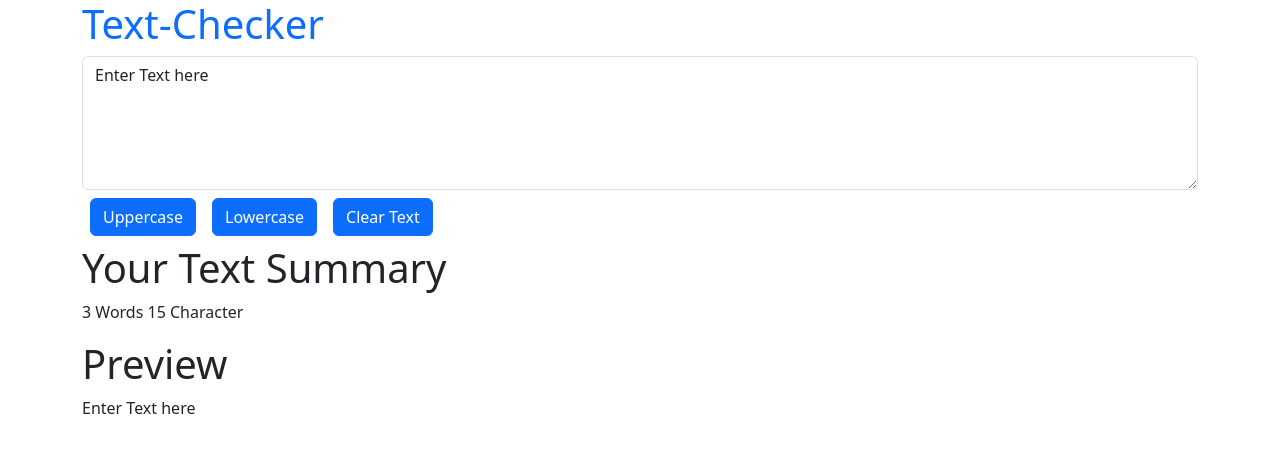
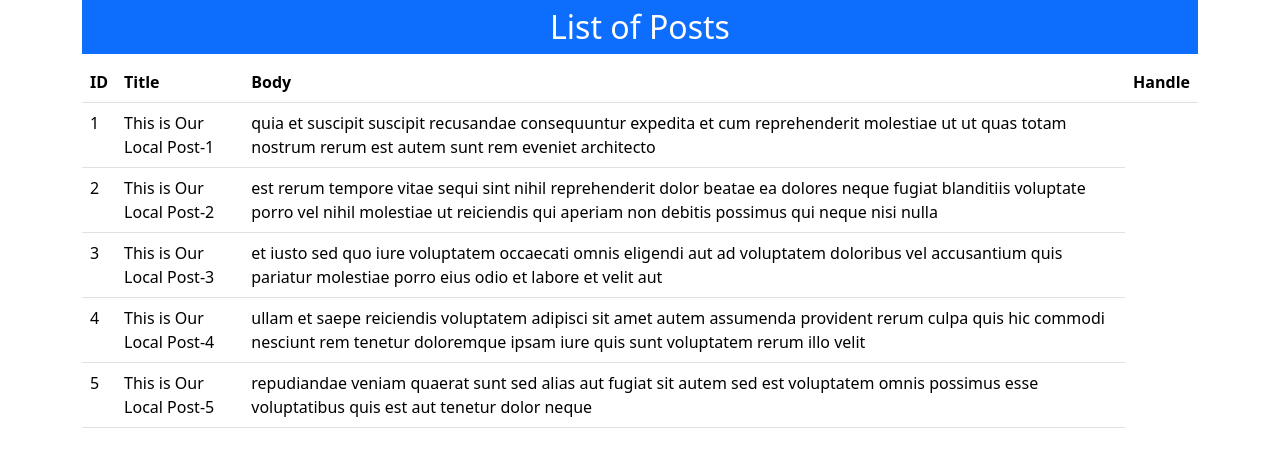
Before and after one commit to pankkap/Fab23FullstackTraining, a React (Create React App) app in the folder session31/: page / in a window 1280 px wide. Shown: the top 456 px of the page. Built offline with nearby package versions, Linux system fonts and the light colour scheme; data requests are answered from the project's data file.

Commit message:
Session-36 Axios, json-server

```diff
--- a/session31/package.json
+++ b/session31/package.json
@@ -6,7 +6,9 @@
     "@testing-library/jest-dom": "^5.16.5",
     "@testing-library/react": "^13.4.0",
     "@testing-library/user-event": "^13.5.0",
+    "axios": "^1.4.0",
     "bootstrap": "^5.3.0",
+    "json-server": "^0.17.3",
     "react": "^18.2.0",
     "react-dom": "^18.2.0",
     "react-scripts": "5.0.1",
@@ -14,6 +16,7 @@
   },
   "scripts": {
     "start": "react-scripts start",
+    "json-server": "json-server --watch src/db.json --host=127.0.0.1 --port 3003",
     "build": "react-scripts build",
     "test": "react-scripts test",
     "eject": "react-scripts eject"
--- a/session31/src/App.js
+++ b/session31/src/App.js
@@ -9,6 +9,7 @@ import TodoApp from './components/StateManagement/TodoApp';
 import CompLifeCycle from './components/StateManagement/CompLifeCycle';
 import UseEffectDemo from './components/StateManagement/UseEffectDemo';
 import TextAnalyzer from './components/StateManagement/TextAnalyzer';
+import SocialPostApp from './components/StateManagement/SocialPostApp';
 
 let students = [
   "Krishna",
@@ -81,7 +82,8 @@ function App() {
       {/* <TodoApp/> */}
       {/* <CompLifeCycle/> */}
       {/* <UseEffectDemo/> */}
-      <TextAnalyzer heading="Text-Checker"/>
+      {/* <TextAnalyzer heading="Text-Checker"/> */}
+      <SocialPostApp/>
     </div>
   );
 }
--- /dev/null
+++ b/session31/src/components/StateManagement/SocialPostApp.js
@@ -0,0 +1,50 @@
+import React, { useEffect, useState } from 'react'
+import axios from 'axios'
+
+export default function SocialPostApp() {
+const [posts, setposts] = useState()
+
+
+useEffect(()=>{
+  axios
+  .get('http://127.0.0.1:3003/posts')
+  .then(res=>setposts(res.data))
+  .catch(err=>console.log(err))
+},[]) // ComponentDidMount() runs only once
+console.log(posts)
+  return (
+    <>
+      <div className="row">
+        <div className="col-md-12">
+          <h2 className='text-center bg-primary text-white py-2'>List of Posts</h2>
+        </div>
+      </div>
+      {/* Table to display Posts Data */}
+
+      <table className="table">
+  <thead>
+    <tr>
+      <th scope="col">ID</th>
+      <th scope="col">Title</th>
+      <th scope="col">Body</th>
+      <th scope="col">Handle</th>
+    </tr>
+  </thead>
+  <tbody>
+    {
+      posts &&
+      // posts && is used here for conditional rendering
+      posts.map((post,i)=>(
+        <tr key={i}>
+          <td>{post.id}</td>
+          <td>{post.title}</td>
+          <td>{post.body}</td>
+        </tr>
+      ))
+    }
+  </tbody>
+</table>
+
+    </>
+  )
+}
--- /dev/null
+++ b/session31/src/db.json
@@ -0,0 +1,34 @@
+{
+  "posts": [
+    {
+      "userId": 1,
+      "id": 1,
+      "title": "This is Our Local Post-1",
+      "body": "quia et suscipit\nsuscipit recusandae consequuntur expedita et cum\nreprehenderit molestiae ut ut quas totam\nnostrum rerum est autem sunt rem eveniet architecto"
+    },
+    {
+      "userId": 1,
+      "id": 2,
+      "title": "This is Our Local Post-2",
+      "body": "est rerum tempore vitae\nsequi sint nihil reprehenderit dolor beatae ea dolores neque\nfugiat blanditiis voluptate porro vel nihil molestiae ut reiciendis\nqui aperiam non debitis possimus qui neque nisi nulla"
+    },
+    {
+      "userId": 1,
+      "id": 3,
+      "title": "This is Our Local Post-3",
+      "body": "et iusto sed quo iure\nvoluptatem occaecati omnis eligendi aut ad\nvoluptatem doloribus vel accusantium quis pariatur\nmolestiae porro eius odio et labore et velit aut"
+    },
+    {
+      "userId": 1,
+      "id": 4,
+      "title": "This is Our Local Post-4",
+      "body": "ullam et saepe reiciendis voluptatem adipisci\nsit amet autem assumenda provident rerum culpa\nquis hic commodi nesciunt rem tenetur doloremque ipsam iure\nquis sunt voluptatem rerum illo velit"
+    },
+    {
+      "userId": 1,
+      "id": 5,
+      "title": "This is Our Local Post-5",
+      "body": "repudiandae veniam quaerat sunt sed\nalias aut fugiat sit autem sed est\nvoluptatem omnis possimus esse voluptatibus quis\nest aut tenetur dolor neque"
+    }
+  ]
+}
```
Also changed, not shown: 1 other file (tests, documents, lock files or other folders).
